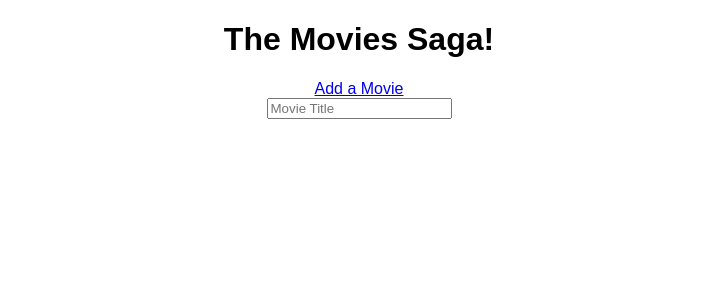
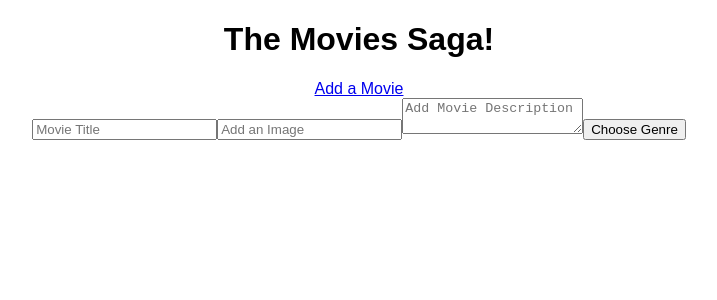
Before and after one commit to Vsam09/weekend-movie-sagas, a React (Create React App) app: page /#/addMovie in a window 1280 px wide. Shown: the top 300 px of the page, without its empty margins (281-998 px from the left). Built offline with nearby package versions, Linux system fonts and the light colour scheme.

Commit message:
Figuring out how to get drop down working

```diff
--- a/src/components/AddMovies/AddMovies.jsx
+++ b/src/components/AddMovies/AddMovies.jsx
@@ -1,7 +1,14 @@
 function AddMovies() {
+
+
     return(
         <div>
+            <form>
             <input placeholder="Movie Title"/>
+            <input placeholder="Add an Image"/>
+            <textarea placeholder="Add Movie Description"/>
+            <button>Choose Genre</button>
+            </form>
         </div>
     )
 }
```
Also changed, not shown: 1 other file (tests, documents, lock files or other folders).
